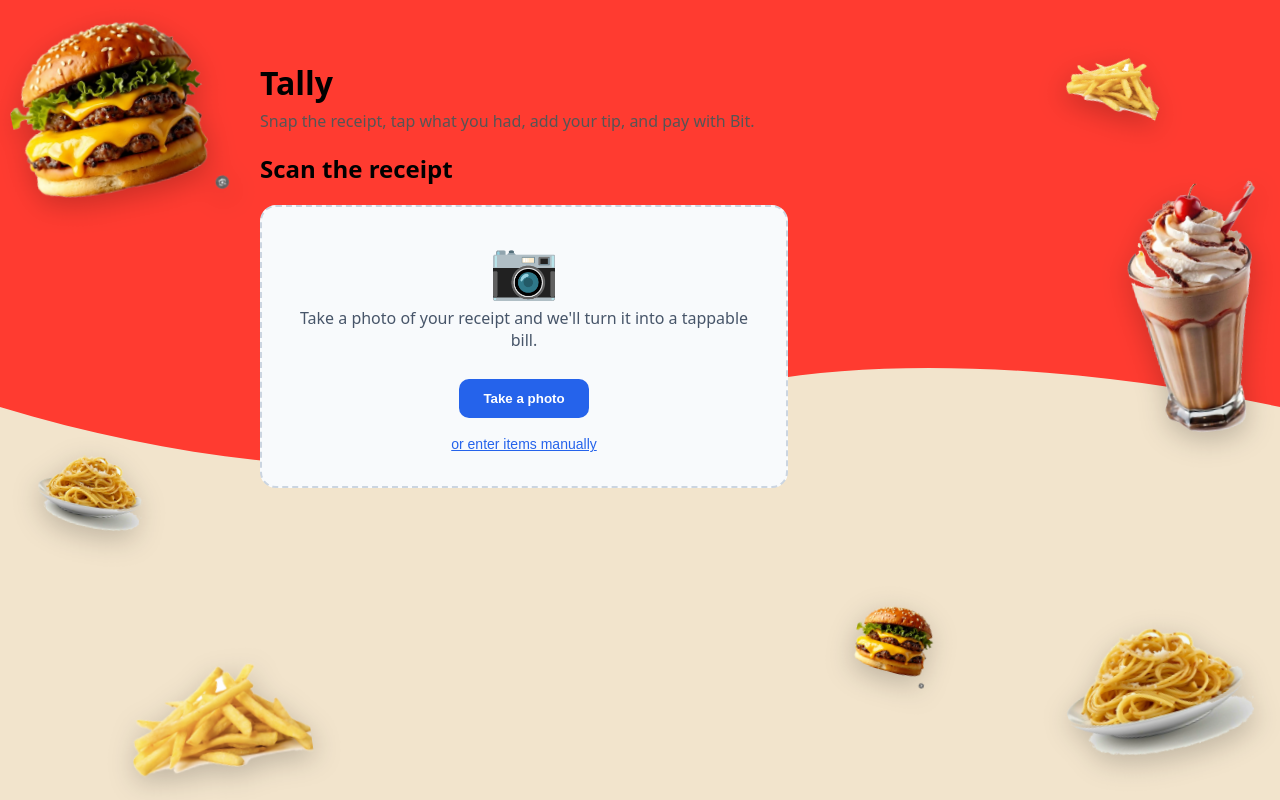
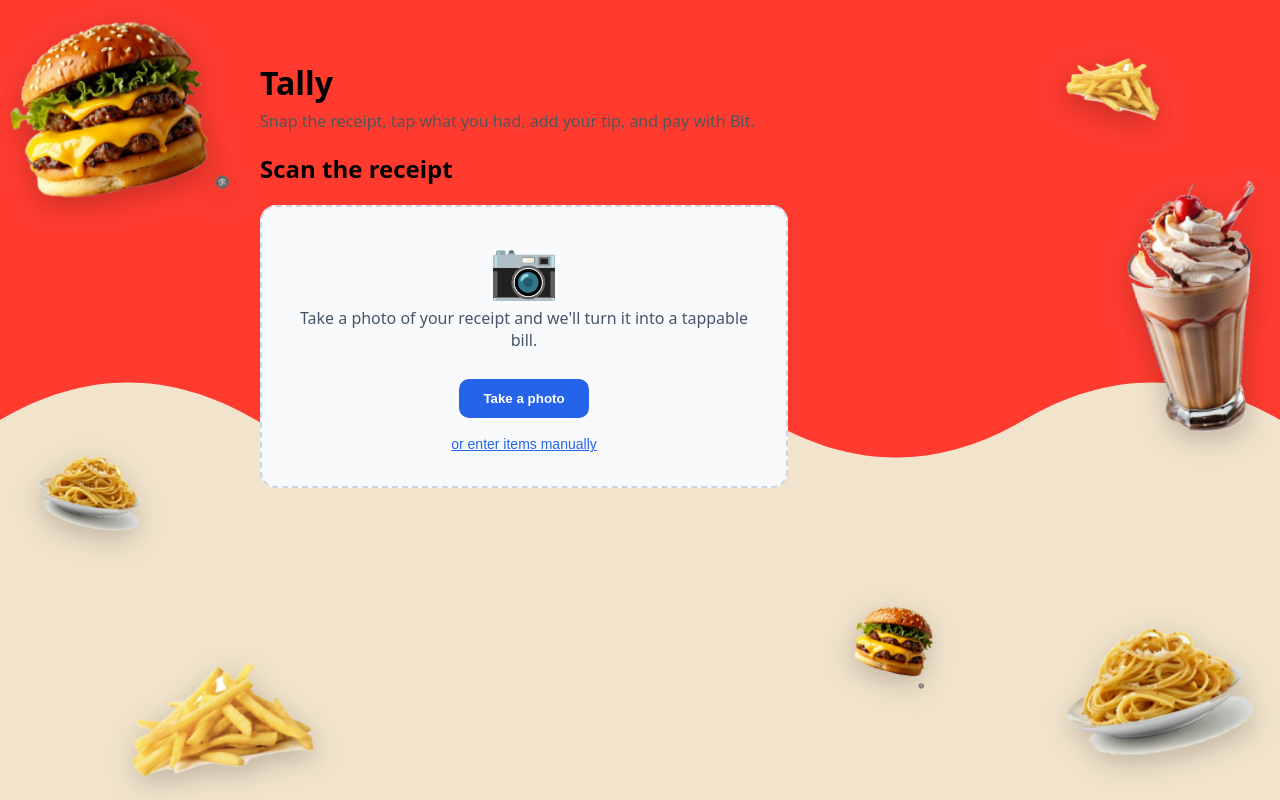
Before and after one commit to ellaha23-meet/food-split-, a Next.js app in the folder apps/web/: page / in a window 1280 px wide. Built offline with nearby package versions, Linux system fonts and the light colour scheme.

Commit message:
Make the divider a clean three-wave curve
https://claude.ai/code/session_01SYrMgKtYncPciainpoE3FF

```diff
--- a/apps/web/src/components/BackgroundDecor.tsx
+++ b/apps/web/src/components/BackgroundDecor.tsx
@@ -72,7 +72,7 @@ export function BackgroundDecor() {
       >
         <path
           fill={TOP_COLOR}
-          d="M0,72 C288,150 576,150 720,84 C864,18 1152,18 1440,72 L1440,0 L0,0 Z"
+          d="M0,85 C96,35 192,35 288,85 C384,135 480,135 576,85 C672,35 768,35 864,85 C960,135 1056,135 1152,85 C1248,35 1344,35 1440,85 L1440,0 L0,0 Z"
         />
       </svg>
 
```
